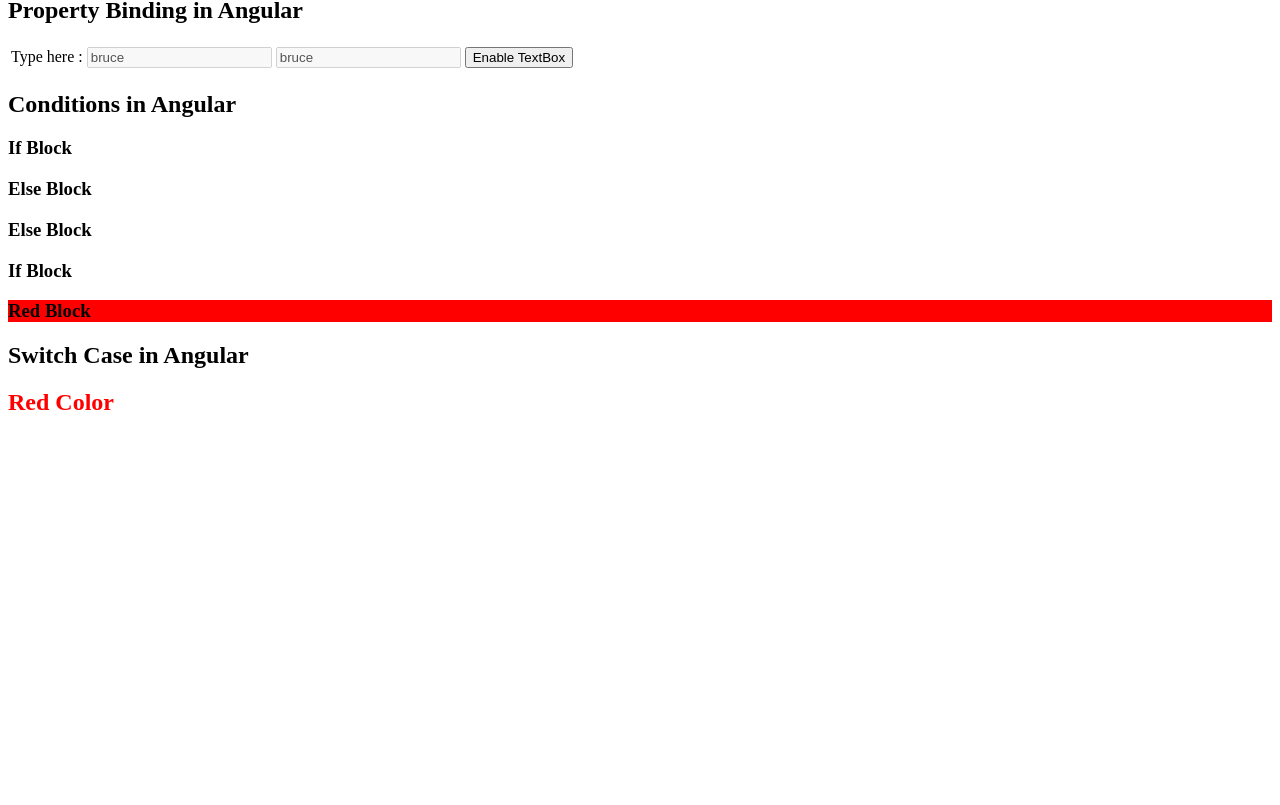
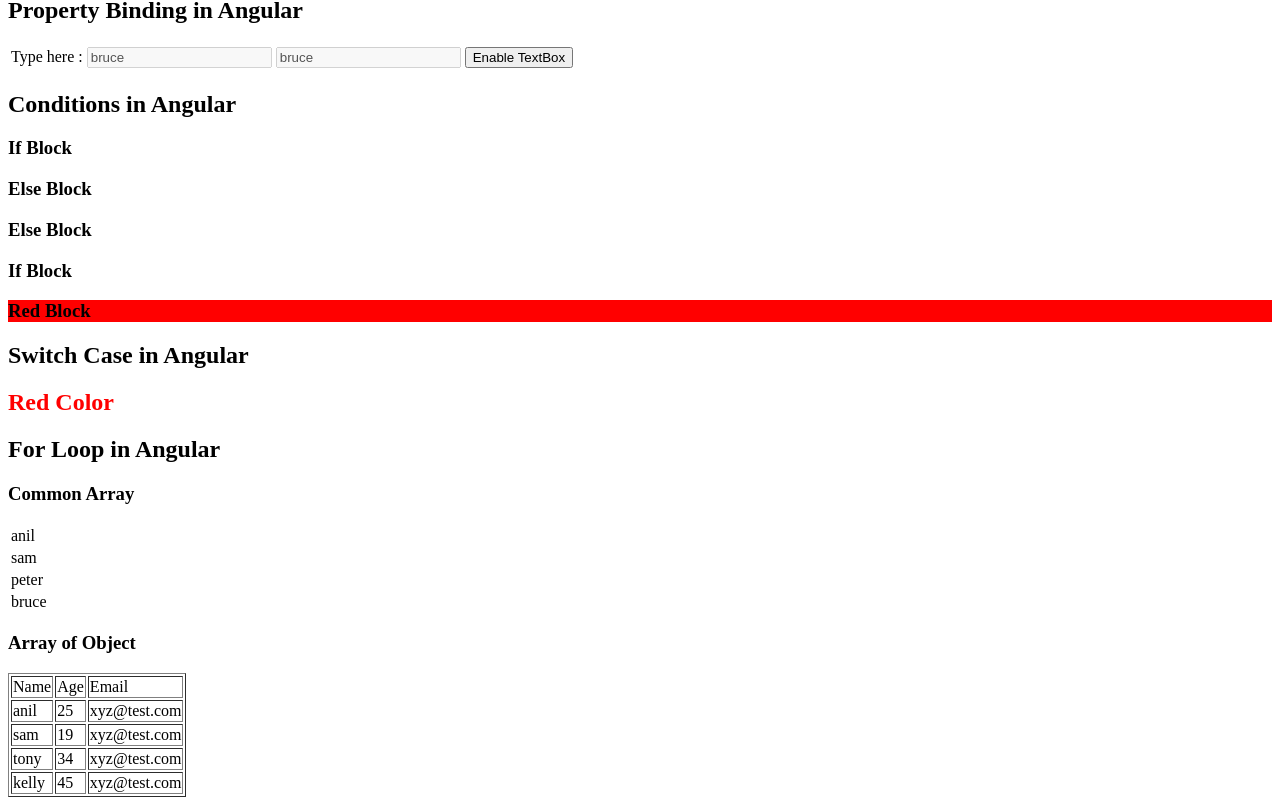
Before and after one commit to budiantoip/learn_angular, an Angular app: page / in a window 1280 px wide. Shown: the part 776-1581 px from the top of the page. Before the commit the page ends 1212 px from the top, so only its background shows below. Built offline with nearby package versions, Linux system fonts and the light colour scheme.

Commit message:
for loop

```diff
--- a/src/app/app.component.html
+++ b/src/app/app.component.html
@@ -7,3 +7,4 @@
 <app-property-binding></app-property-binding>
 <app-conditions></app-conditions>
 <app-switch-cases></app-switch-cases>
+<app-for-loop></app-for-loop>
--- a/src/app/app.module.ts
+++ b/src/app/app.module.ts
@@ -13,6 +13,7 @@ import { EventsComponent } from './events/events.component';
 import { TextboxesComponent } from './textboxes/textboxes.component';
 import { PropertyBindingComponent } from './property-binding/property-binding.component';
 import { SwitchCasesComponent } from './switch-cases/switch-cases.component';
+import { ForLoopComponent } from './for-loop/for-loop.component';
 
 @NgModule({
   declarations: [
@@ -26,7 +27,8 @@ import { SwitchCasesComponent } from './switch-cases/switch-cases.component';
     EventsComponent,
     TextboxesComponent,
     PropertyBindingComponent,
-    SwitchCasesComponent
+    SwitchCasesComponent,
+    ForLoopComponent
   ],
   imports: [
     BrowserModule,
--- /dev/null
+++ b/src/app/for-loop/for-loop.component.html
@@ -0,0 +1,26 @@
+<h2>For Loop in Angular</h2>
+
+<h3>Common Array</h3>
+<table>
+    <tbody>
+        <tr *ngFor="let item of data">
+            <td>{{ item }}</td>
+        </tr>
+    </tbody>
+</table>
+
+<h3>Array of Object</h3>
+<table border="1">
+    <tbody>
+        <tr>
+            <td>Name</td>
+            <td>Age</td>
+            <td>Email</td>
+        </tr>
+        <tr  *ngFor="let item of arrayOfObject">
+            <td>{{ item.name }}</td>
+            <td>{{ item.age }}</td>
+            <td>{{ item.email }}</td>
+        </tr>
+    </tbody>
+</table>
--- /dev/null
+++ b/src/app/for-loop/for-loop.component.ts
@@ -0,0 +1,38 @@
+import { Component, OnInit } from '@angular/core';
+
+@Component({
+  selector: 'app-for-loop',
+  templateUrl: './for-loop.component.html',
+  styleUrls: ['./for-loop.component.css']
+})
+export class ForLoopComponent implements OnInit {
+  data=['anil', 'sam', 'peter', 'bruce'];
+  arrayOfObject=[
+    {
+      name: 'anil',
+      age: 25,
+      email: 'xyz@test.com'
+    },
+    {
+      name: 'sam',
+      age: 19,
+      email: 'xyz@test.com'
+    },
+    {
+      name: 'tony',
+      age: 34,
+      email: 'xyz@test.com'
+    },
+    {
+      name: 'kelly',
+      age: 45,
+      email: 'xyz@test.com'
+    },
+  ];
+
+  constructor() { }
+
+  ngOnInit(): void {
+  }
+
+}
```
Also changed, not shown: src/app/for-loop/for-loop.component.css (added), 1 other file (tests, documents, lock files or other folders).
